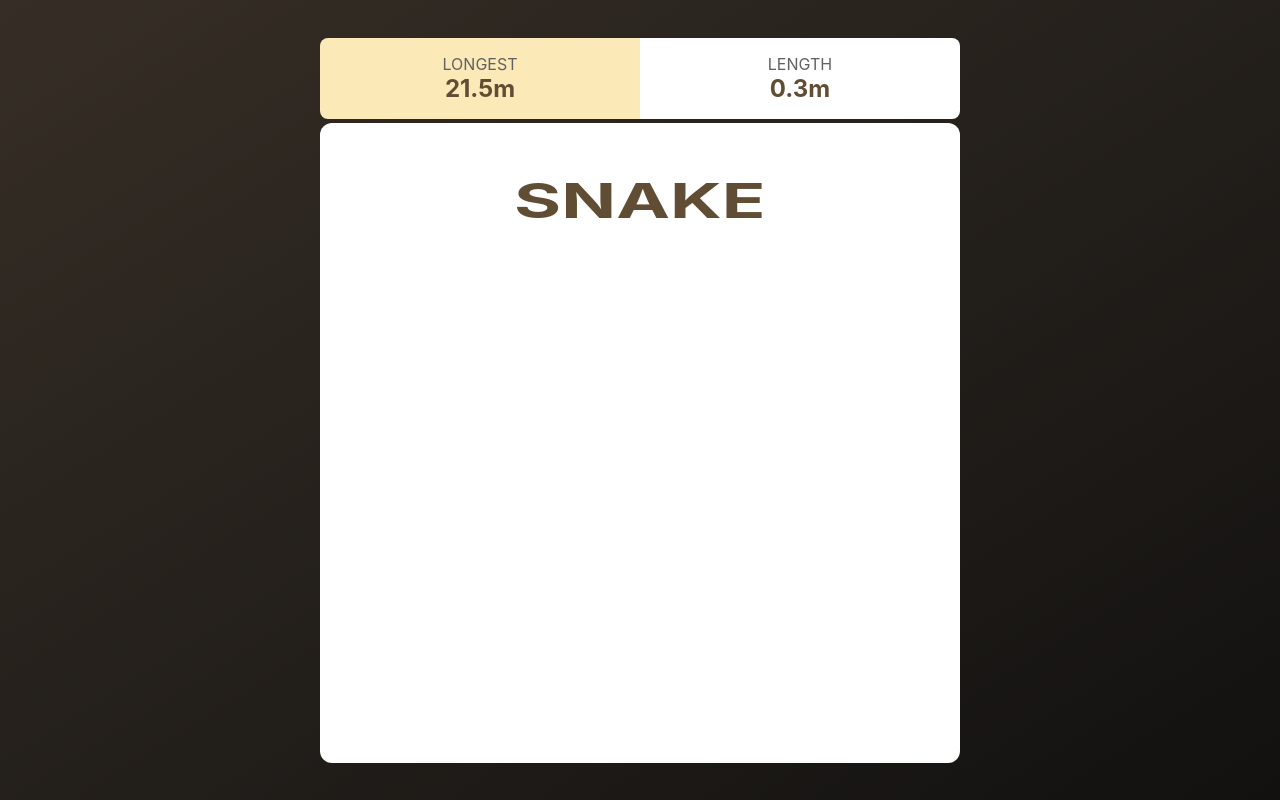
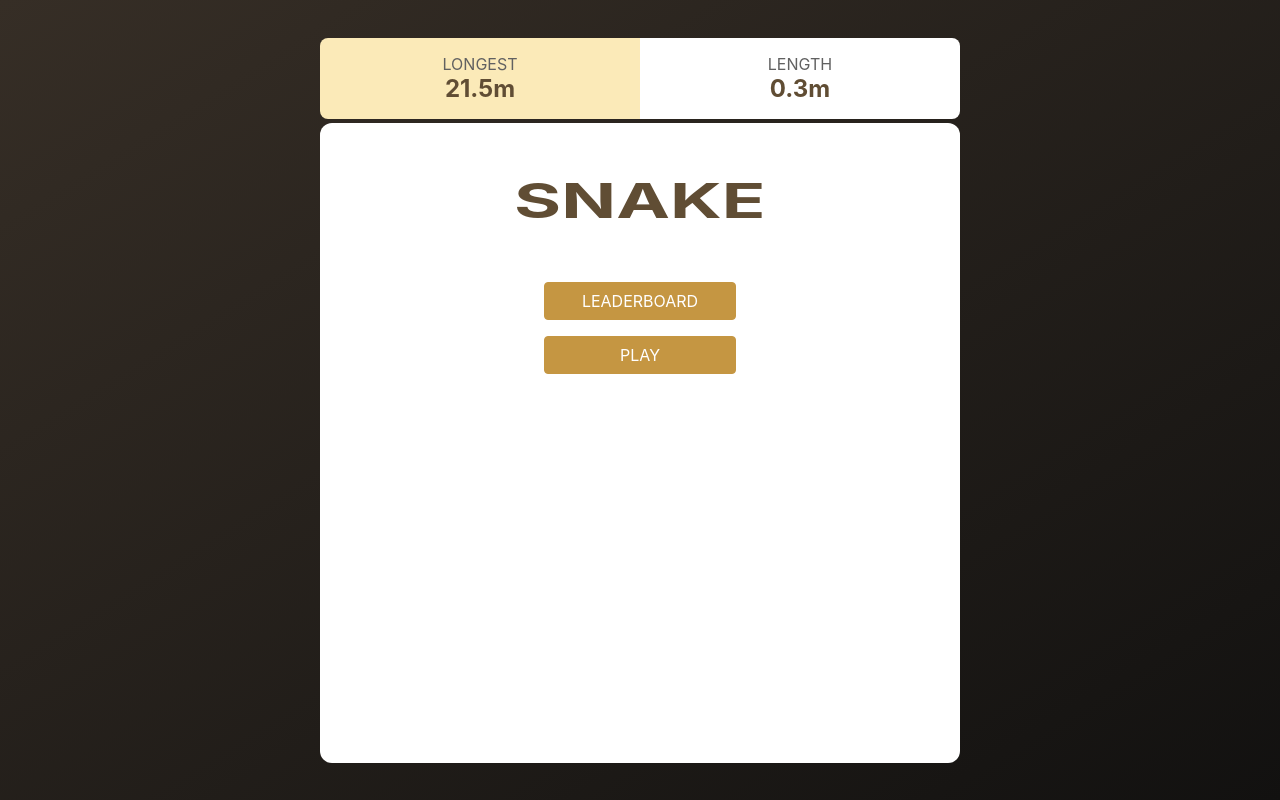
Before and after one commit to kepler003/react-snake, a React (Create React App) app: page / in a window 1280 px wide. Built offline with nearby package versions, Linux system fonts and the light colour scheme.

Commit message:
Fix incorrect primary color value

```diff
--- a/src/css/variables.css
+++ b/src/css/variables.css
@@ -56,7 +56,7 @@
   --c-info-9: hsl(197.14, 30.43%, 4.51%);
 
   /* Helper colors */
-  --c-primary: var(--c-secondary-5);
+  --c-primary: var(--c-primary-5);
   --c-gray: var(--c-gray-4);
   --c-danger: var(--c-danger-5);
   --c-success: var(--c-success-5);
```
